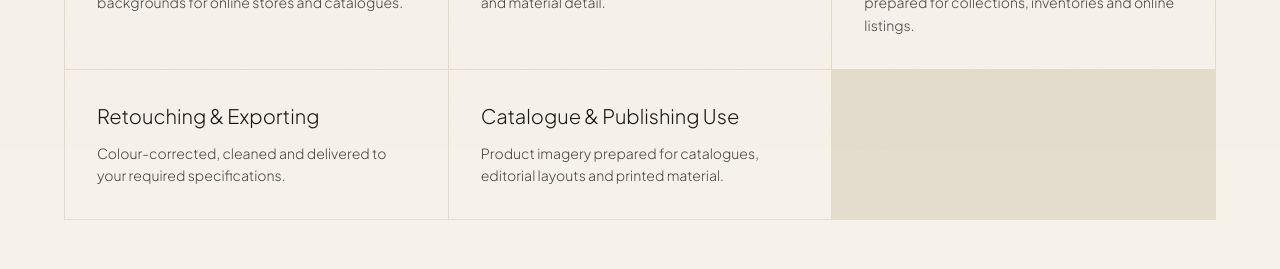
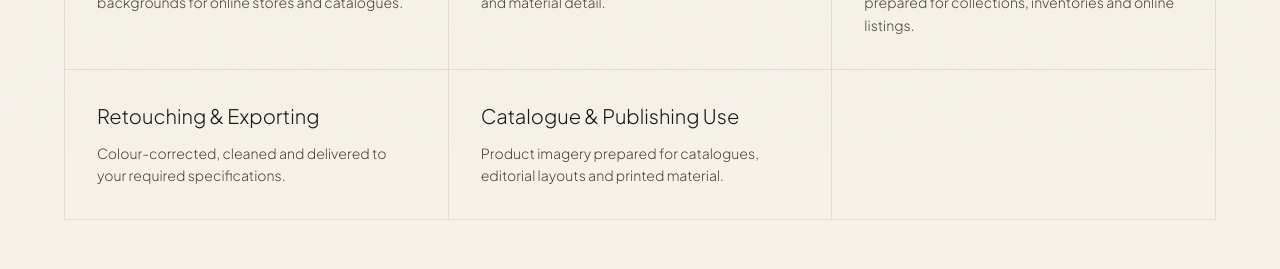
Before and after one commit to Jennifer-Zaharieva/thakatha-website, a Next.js app: page /product in a window 1280 px wide. Shown: the part 651-920 px from the top of the page. Built offline with nearby package versions, Linux system fonts and the light colour scheme; no server answers.

Commit message:
Update page.tsx

```diff
--- a/app/product/page.tsx
+++ b/app/product/page.tsx
@@ -52,6 +52,8 @@ export default function ProductPage() {
               <p className="mt-3 text-sm font-light leading-relaxed text-ink-soft">{s.d}</p>
             </Reveal>
           ))}
+          {/* Empty cell to match background */}
+          <div className="bg-bone" />
         </div>
       </section>
 
```
